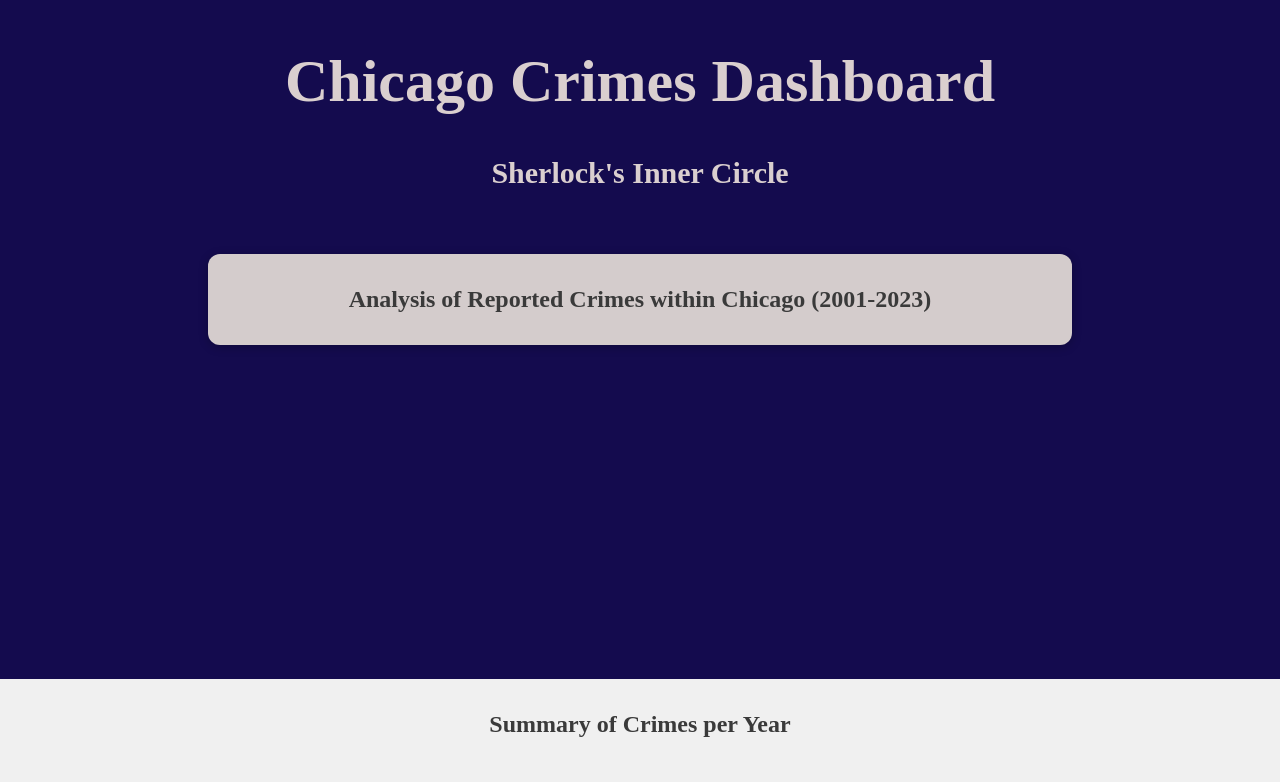
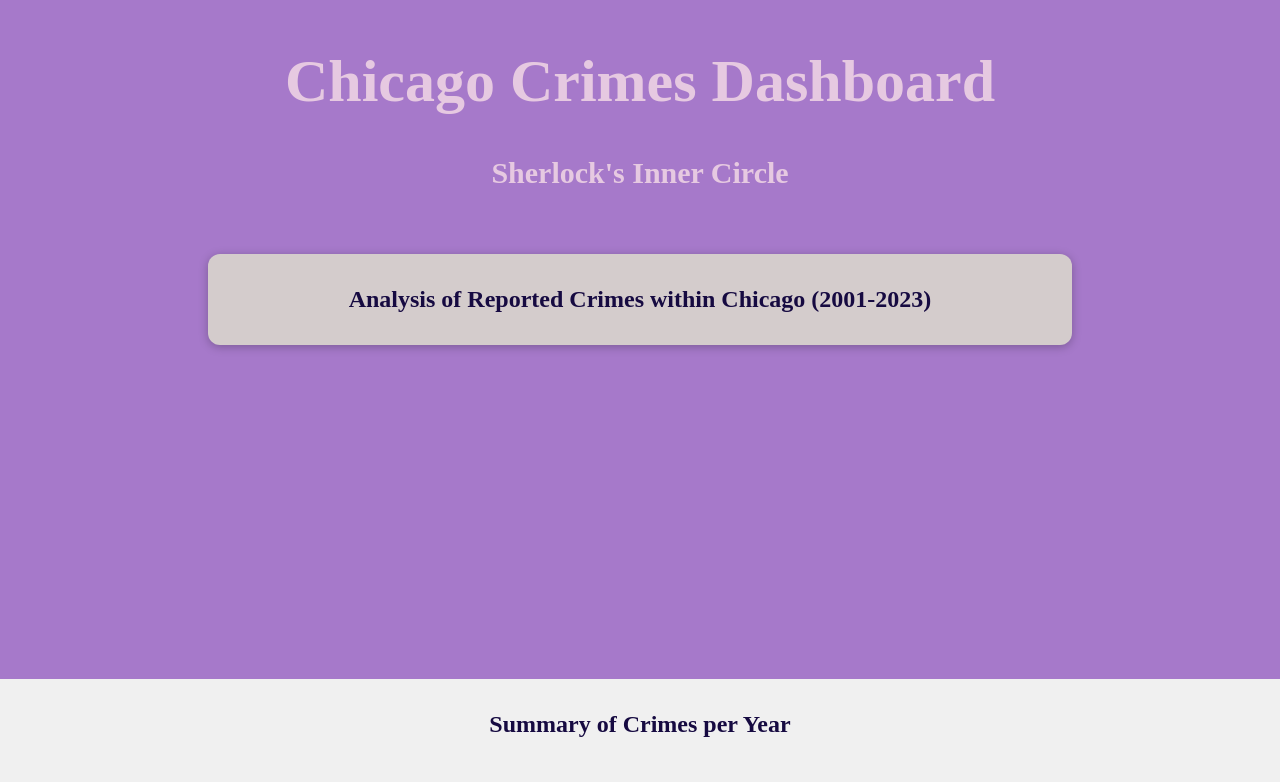
Before and after one commit to nandanasheri/nandanasheri.github.io, a plain HTML site: page index.html in a window 1280 px wide. Shown: the part 121-903 px from the top of the page. Drawn offline with Linux system fonts and the light colour scheme; a script that the page names is missing.

Commit message:
added styling

```diff
--- a/styles.css
+++ b/styles.css
@@ -1,6 +1,7 @@
 body {
     margin: 0;
     background-color: #f0f0f0;
+    font-family: 'Lora', serif;
 }
 
 .div-simple {
@@ -15,53 +16,39 @@ body {
 }
 
 .div-simple h3 {
-    font-family: 'Lora', serif;
     text-align: center;
-    color: #3a3a3a;
+    color: #160a41;
     font-size: 1.5rem;
     margin: 0;
 }
 
-h2{
+h2 {
     text-align: center;
-    font-family: 'Lora', serif;
-    color: #3a3a3a;
+    color: #160a41;
     font-size: 1.5rem;
     margin: 0;
     padding: 2rem;
 }
 
 .main-header {
-    background: #140b4e;
+    background: #A679CA;
     height: 100vh;
 }
 
 .header {
     padding-top: 10%;
     text-align: center;
-    color: rgb(218, 207, 207);
+    color: #E6C9E1;
     font-size: 30px;
-    font-family: 'Lora', serif;
 }
 
 .grid {
     display: grid;
     grid-template-columns: 1fr;
-    grid-template-areas:
-        "viz1"
-        "viz2"
-        "viz3"
-        "viz4";
+    grid-template-areas: "viz1" "viz2" "viz3" "viz4";
     gap: 4%;
     align-items: start;
     justify-items: center;
-
-}
-
-.visualizations {
-    border: 1px solid #ccc;
-    border-radius: 30px;
-    margin-bottom: 1rem;
 }
 
 #vis1,
@@ -69,5 +56,4 @@ h2{
 #vis3,
 #vis4 {
     border-color: #ffffff;
-    font-family: 'Lora', serif;
 }
```
